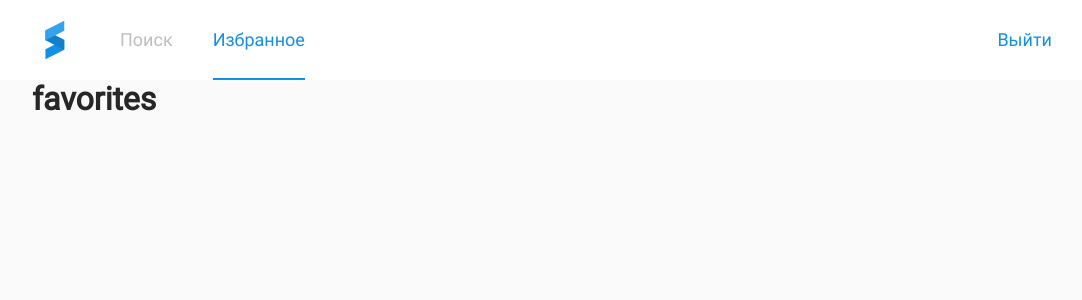
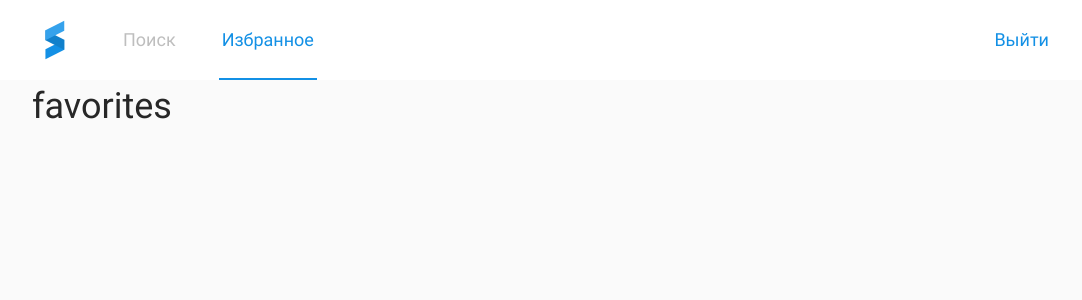
Before and after one commit to di-iv/youtube-search, a Vue app: page /favorites in a window 1280 px wide. Shown: the top 300 px of the page, without its empty margins (88-1170 px from the left). Built offline with nearby package versions, Linux system fonts and the light colour scheme.

Commit message:
fix(style): property order

```diff
--- a/src/styles/_fonts.scss
+++ b/src/styles/_fonts.scss
@@ -1,5 +1,5 @@
 @font-face {
+  font-weight: 400;
   font-family: Roboto;
-  font-weight: 400;
-  src: url('../assets/fonts/Roboto-Regular.ttf');
+  src: url("../assets/fonts/Roboto-Regular.ttf");
 }
--- a/src/styles/_general.scss
+++ b/src/styles/_general.scss
@@ -1,11 +1,20 @@
 body {
-  background-color: $main-bg-color;
   color: $main-text-color;
   font-family: Roboto, sans-serif;
+
+  background-color: $main-bg-color;
 }
 
 .container {
+  width: 100%;
   max-width: 1040px;
-  width: 100%;
   margin: 0 auto;
 }
+
+h1 {
+  margin-bottom: 40px;
+
+  font-weight: 400;
+  font-size: 36px;
+  line-height: 52px;
+}
--- a/src/styles/_variables.scss
+++ b/src/styles/_variables.scss
@@ -1,9 +1,10 @@
-$blue: #1390E5;
-$white: #FFFFFF;
-$grey: #FAFAFA;
+$blue: #1390e5;
+$white: #fff;
+$grey: #fafafa;
 $light-grey: #bebebe;
 $dark-grey: #b9baba;
 $black: #272727;
+$border-color: #d1d1d1;
 
 $main-text-color: $black;
 $main-bg-color: $grey;
--- a/src/styles/components/_header.scss
+++ b/src/styles/components/_header.scss
@@ -1,7 +1,8 @@
 .header {
-  background-color: $white;
   font-size: 18px;
   line-height: 28px;
+
+  background-color: $white;
 
   &__wrapper {
     display: flex;
@@ -22,8 +23,9 @@
     }
 
     &-item {
-      padding: 26px 20px;
       position: relative;
+
+      padding: 26px 23px;
     }
 
     &-link {
@@ -32,17 +34,20 @@
       &--active {
         color: $blue;
 
-        &:after {
-          content: '';
+        &::after {
           position: absolute;
+          right: 0;
+          bottom: 0;
+          left: 0;
+
           width: auto;
           height: 2px;
-          background-color: $blue;
-          bottom: 0;
-          left: 0;
-          right: 0;
           margin-right: 20px;
           margin-left: 20px;
+
+          background-color: $blue;
+
+          content: "";
         }
       }
     }
@@ -50,7 +55,7 @@
 
   &__logout {
     margin-left: auto;
-    padding-right: 20px;
+    padding-right: 23px;
   }
 
   &__logout-link {
```
